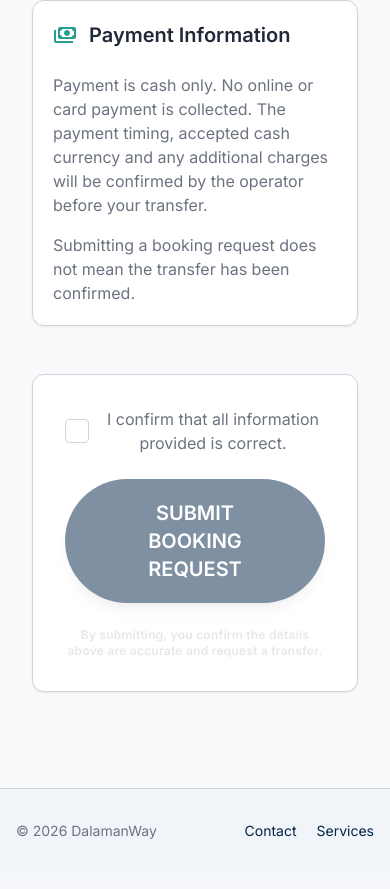
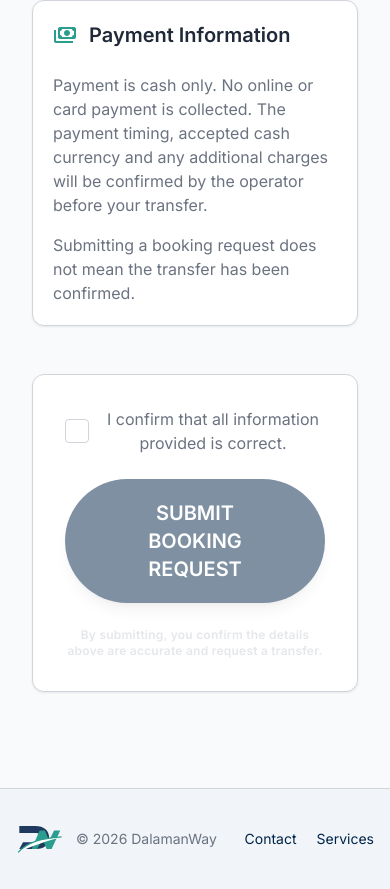
Before and after one commit to Alisnmez/vip-transfer-dalaman, a React (Vite) app in the folder frontend/: page /booking/confirmation in a window 390 px wide. Shown: the part 1730-2619 px from the top of the page. Built offline with nearby package versions, Linux system fonts and the light colour scheme; no server answers.

Commit message:
brand(ui): integrate responsive DalamanWay logos

```diff
--- a/frontend/src/pages/public/BookingConfirmationPage.tsx
+++ b/frontend/src/pages/public/BookingConfirmationPage.tsx
@@ -444,9 +444,10 @@ function ConfirmationFooter() {
   return (
     <footer className="w-full border-t border-outline-variant bg-slate-100 px-4 py-8">
       <div className="mx-auto flex max-w-6xl flex-wrap items-center justify-between gap-4">
-        <p className="text-sm text-on-surface-variant">
-          © {new Date().getFullYear()} DalamanWay
-        </p>
+        <div className="flex items-center gap-3">
+          <img src="/dalamanway-mark.svg" alt="" aria-hidden="true" className="h-9 w-12 object-contain" />
+          <p className="text-sm text-on-surface-variant">© {new Date().getFullYear()} DalamanWay</p>
+        </div>
         <div className="flex gap-5 text-sm">
           <Link className="text-admin-primary hover:underline" to="/contact">Contact</Link>
           <Link className="text-admin-primary hover:underline" to="/services">Services</Link>
```
